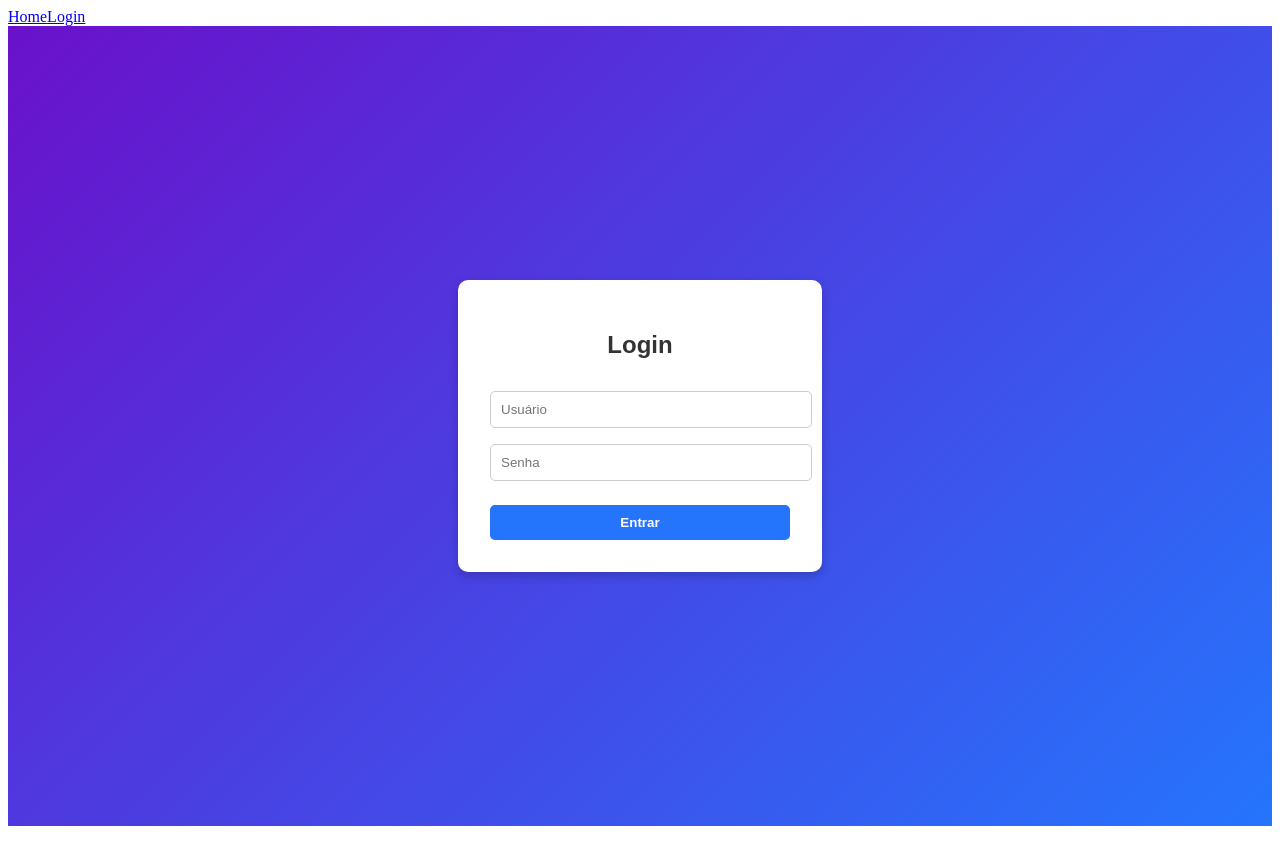
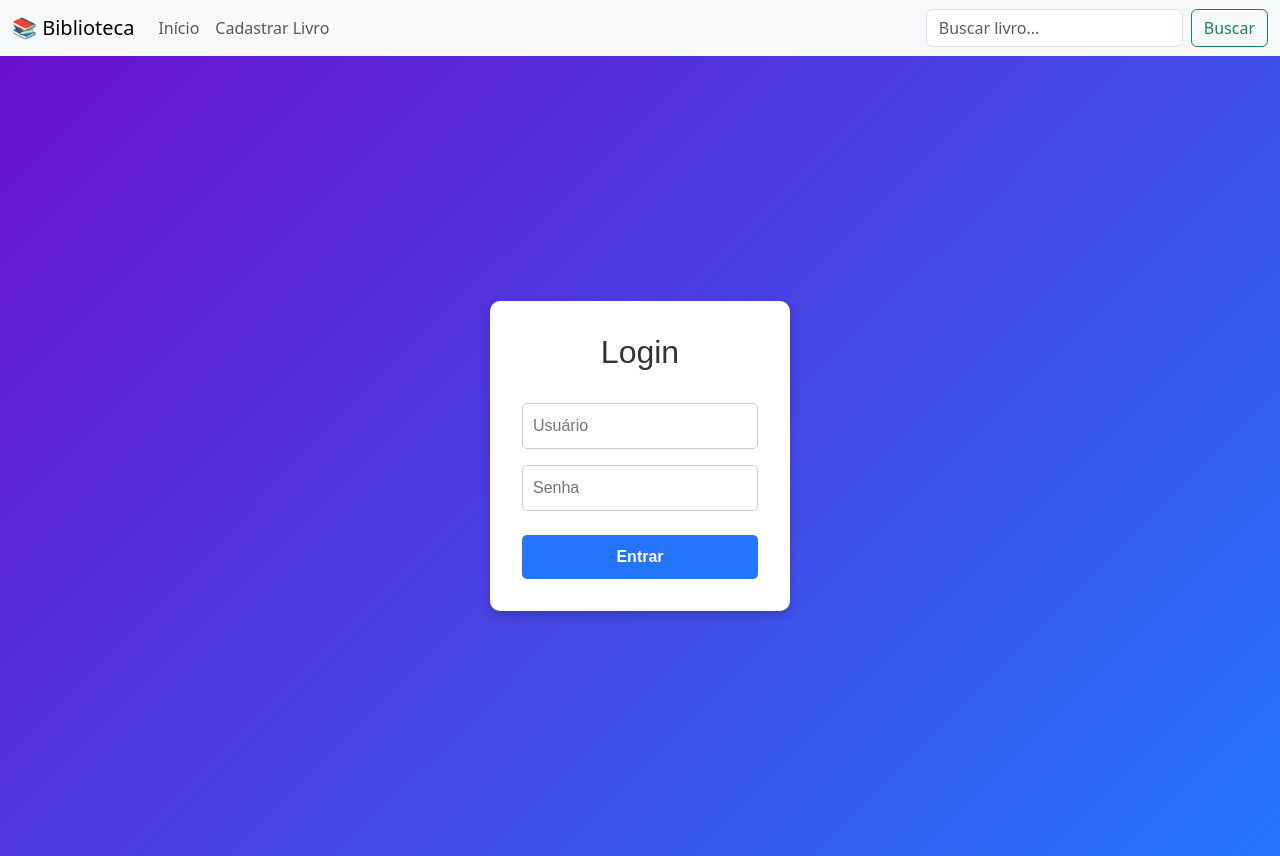
Before and after one commit to LeonamNgr/Trabalho-2-de-React-Grupo-1, a React (Vite) app: page /login in a window 1280 px wide. Before the commit the page ends 834 px from the top, so only its background shows below. Built offline with nearby package versions, Linux system fonts and the light colour scheme.

Commit message:
add ajustes e bootstrap

```diff
--- a/src/App.jsx
+++ b/src/App.jsx
@@ -1,13 +1,13 @@
 import { Routes, Route } from "react-router-dom";
 import Login from "./pages/Login/index.jsx";
 import Home from "./pages/Home/home.jsx";
-import PrivateRoute from "./components/Header/privateRoute.jsx";
-import Header from "./components/Header/index.jsx";
+import Navbar from "./components/NavBar/index.jsx";
+import PrivateRoute from "./routes/privateRoute.jsx";
 
 function App() {
   return (
     <>
-      <Header />
+      <Navbar />
       <Routes>
         <Route path="/login" element={<Login />} />
         <Route
--- a/src/components/Header/index.jsx
+++ /dev/null
@@ -1,19 +0,0 @@
-import { useContext } from "react";
-import { authContext } from "../../contexts/authContext";
-import { Link } from "react-router-dom";
-
-const Header = () => {
-  const { user, logout } = useContext(authContext);
-
-  return (
-    <header>
-      <nav>
-        <Link to="/home">Home</Link>
-        {!user && <Link to="/login">Login</Link>}
-        {user && <button onClick={logout}>Logout</button>}
-      </nav>
-    </header>
-  );
-};
-
-export default Header;
--- /dev/null
+++ b/src/components/Navbar/index.jsx
@@ -0,0 +1,58 @@
+import styles from "./Navbar.module.css";
+
+export default function Navbar() {
+  const navLinks = [
+    { id: 1, label: "Início", path: "/" },
+    { id: 2, label: "Cadastrar Livro", path: "/cadastrar" },
+  ];
+
+  return (
+    <nav
+      className={`navbar navbar-expand-lg bg-body-tertiary ${styles.navbarCustom}`}
+    >
+      <div className="container-fluid">
+        <a className="navbar-brand" href="/">
+          📚 Biblioteca
+        </a>
+
+        <button
+          className="navbar-toggler"
+          type="button"
+          data-bs-toggle="collapse"
+          data-bs-target="#navbarCollapse"
+          aria-controls="navbarCollapse"
+          aria-expanded="false"
+          aria-label="Toggle navigation"
+        >
+          <span className="navbar-toggler-icon"></span>
+        </button>
+
+        <div className="collapse navbar-collapse" id="navbarCollapse">
+          <ul className="navbar-nav me-auto mb-2 mb-lg-0">
+            {/* O map mágico acontecendo aqui */}
+            {navLinks.map((link) => (
+              <li className="nav-item" key={link.id}>
+                <a className="nav-link" href={link.path}>
+                  {link.label}
+                </a>
+              </li>
+            ))}
+          </ul>
+
+          {/* Mantivemos a barra de pesquisa que será perfeita para buscar um livro específico */}
+          <form className="d-flex" role="search">
+            <input
+              className="form-control me-2"
+              type="search"
+              placeholder="Buscar livro..."
+              aria-label="Buscar"
+            />
+            <button className="btn btn-outline-success" type="submit">
+              Buscar
+            </button>
+          </form>
+        </div>
+      </div>
+    </nav>
+  );
+}
--- a/src/contexts/AuthContext.jsx
+++ b/src/contexts/AuthContext.jsx
@@ -1,3 +1,27 @@
 import { createContext } from "react";
+import { useState } from "react";
 
+// eslint-disable-next-line react-refresh/only-export-components
 export const authContext = createContext();
+
+export const AuthProvider = ({ children }) => {
+  const [user, setUser] = useState(null);
+
+  const login = (username, password) => {
+    if (username === "admin" && password === "123") {
+      setUser({ username });
+      return true;
+    }
+    return false;
+  };
+
+  const logout = () => {
+    setUser(null);
+  };
+
+  return (
+    <authContext.Provider value={{ user, login, logout }}>
+      {children}
+    </authContext.Provider>
+  );
+};
--- a/src/contexts/AuthProvider.jsx
+++ /dev/null
@@ -1,24 +0,0 @@
-import { useState } from "react";
-import { authContext } from "./authContext";
-
-export const AuthProvider = ({ children }) => {
-  const [user, setUser] = useState(null);
-
-  const login = (username, password) => {
-    if (username === "admin" && password === "123") {
-      setUser({ username });
-      return true;
-    }
-    return false;
-  };
-
-  const logout = () => {
-    setUser(null);
-  };
-
-  return (
-    <authContext.Provider value={{ user, login, logout }}>
-      {children}
-    </authContext.Provider>
-  );
-};
--- a/src/main.jsx
+++ b/src/main.jsx
@@ -2,7 +2,9 @@ import { StrictMode } from "react";
 import { createRoot } from "react-dom/client";
 import { BrowserRouter } from "react-router-dom";
 import App from "./App.jsx";
-import { AuthProvider } from "./contexts/AuthProvider.jsx";
+import "bootstrap/dist/css/bootstrap.min.css";
+import "bootstrap/dist/js/bootstrap.bundle.min.js";
+import { AuthProvider } from "./contexts/authContext.jsx";
 
 createRoot(document.getElementById("root")).render(
   <StrictMode>
--- a/src/components/routes/privateRoute.jsx
+++ b/src/routes/privateRoute.jsx
@@ -1,6 +1,6 @@
 import { useContext } from "react";
 import { Navigate } from "react-router-dom";
-import { authContext } from "../../contexts/authContext";
+import { authContext } from "../contexts/authContext";
 
 const PrivateRoute = ({ children }) => {
   const { user } = useContext(authContext);
```
Also changed, not shown: src/pages/Login/login.css (+1 -7 lines), src/components/Navbar/Navbar.module.css (added).
